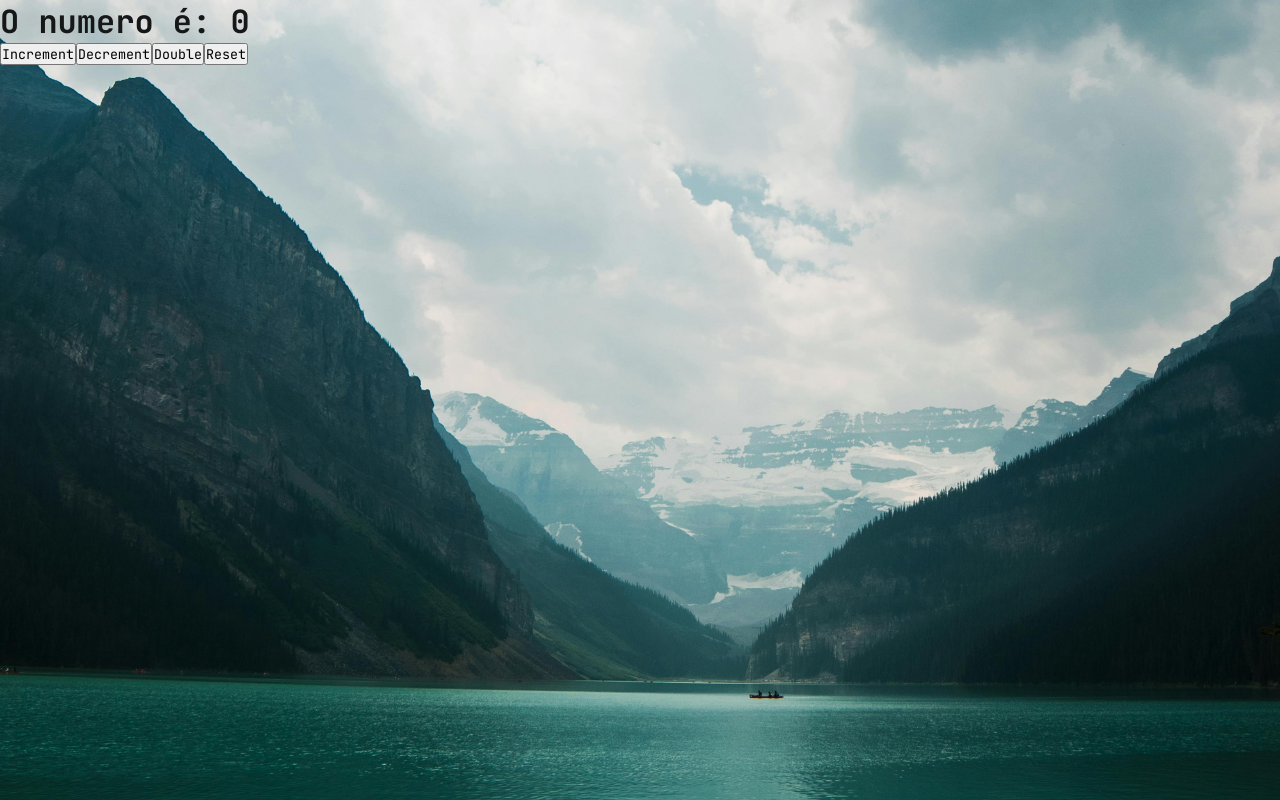
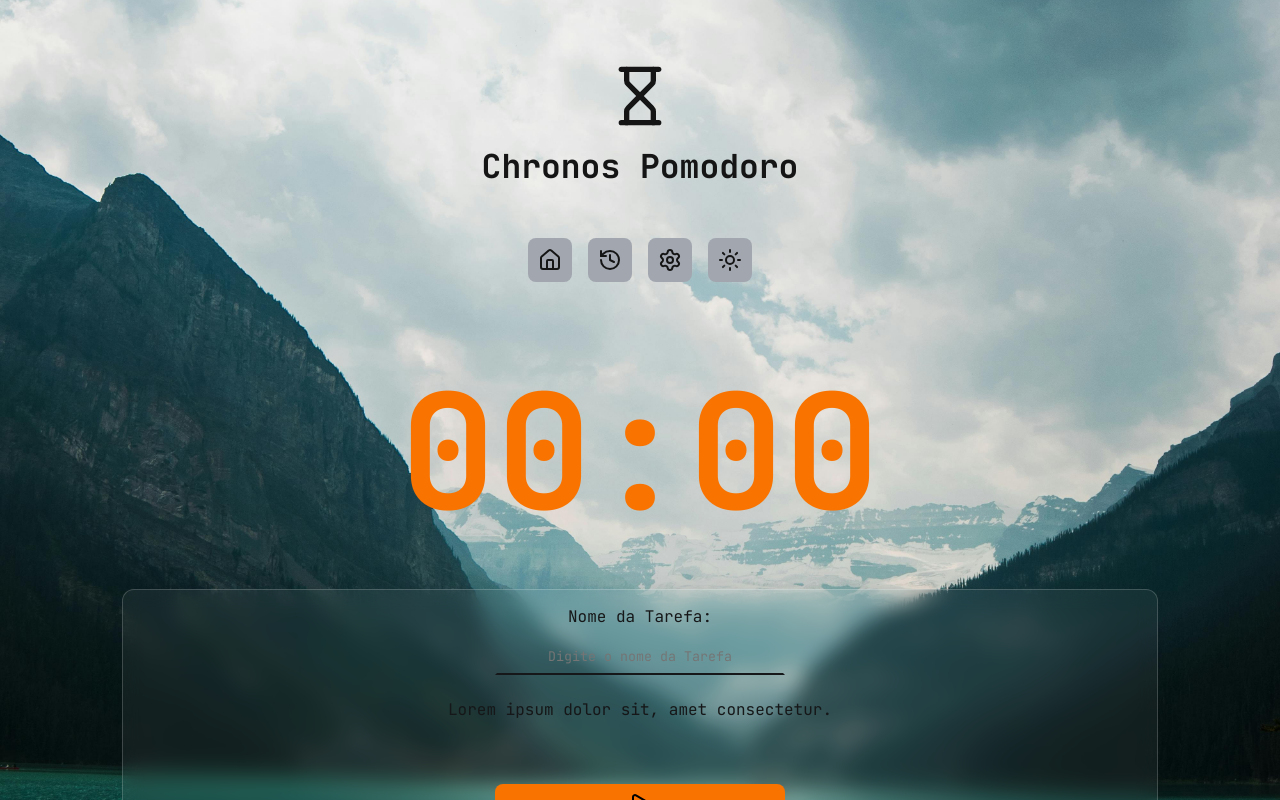
Before and after one commit to MarvinRF/chronos-pomodoro, a React (Vite) app: page / in a window 1280 px wide. Shown: the top 800 px of the page. Built offline with nearby package versions, Linux system fonts and the light colour scheme.

Commit message:
Removes unused reducer logic and debug UI
Simplifies the context provider by eliminating the reducer and related UI elements.
Children rendering now drives component usage.

```diff
--- a/src/contexts/TaskContext/TaskContextProvider.tsx
+++ b/src/contexts/TaskContext/TaskContextProvider.tsx
@@ -1,4 +1,4 @@
-import React, { useReducer } from 'react';
+import React from 'react';
 import type { TaskStateModel } from '../../models/TaskStateModel';
 import { initialTaskState } from './initialTaskState';
 import { TaskContext } from './TaskContext';
@@ -10,58 +10,9 @@ type TaskContextProviderProps = {
 export function TaskContextProvider({ children }: TaskContextProviderProps) {
   const [state, setState] = React.useState<TaskStateModel>(initialTaskState);
 
-  const [numero, dispatch] = useReducer((state, action) => {
-    console.log('action:', action);
-    console.log('state', state);
-
-    switch (action) {
-      case 'Increment':
-        return state + 1;
-      case 'Decrement':
-        return state - 1;
-      case 'Double':
-        return state * 2;
-      case 'Reset':
-        return state - state;
-      default:
-        return state;
-    }
-
-    return state;
-  }, 0);
-
   return (
     <TaskContext.Provider value={{ state, setState }}>
-      {/* {children} */}
-      <h1>O numero é: {numero}</h1>
-      <button
-        onClick={() => {
-          dispatch('Increment');
-        }}
-      >
-        Increment
-      </button>
-      <button
-        onClick={() => {
-          dispatch('Decrement');
-        }}
-      >
-        Decrement
-      </button>
-      <button
-        onClick={() => {
-          dispatch('Double');
-        }}
-      >
-        Double
-      </button>
-      <button
-        onClick={() => {
-          dispatch('Reset');
-        }}
-      >
-        Reset
-      </button>
+      {children}
     </TaskContext.Provider>
   );
 }
```
